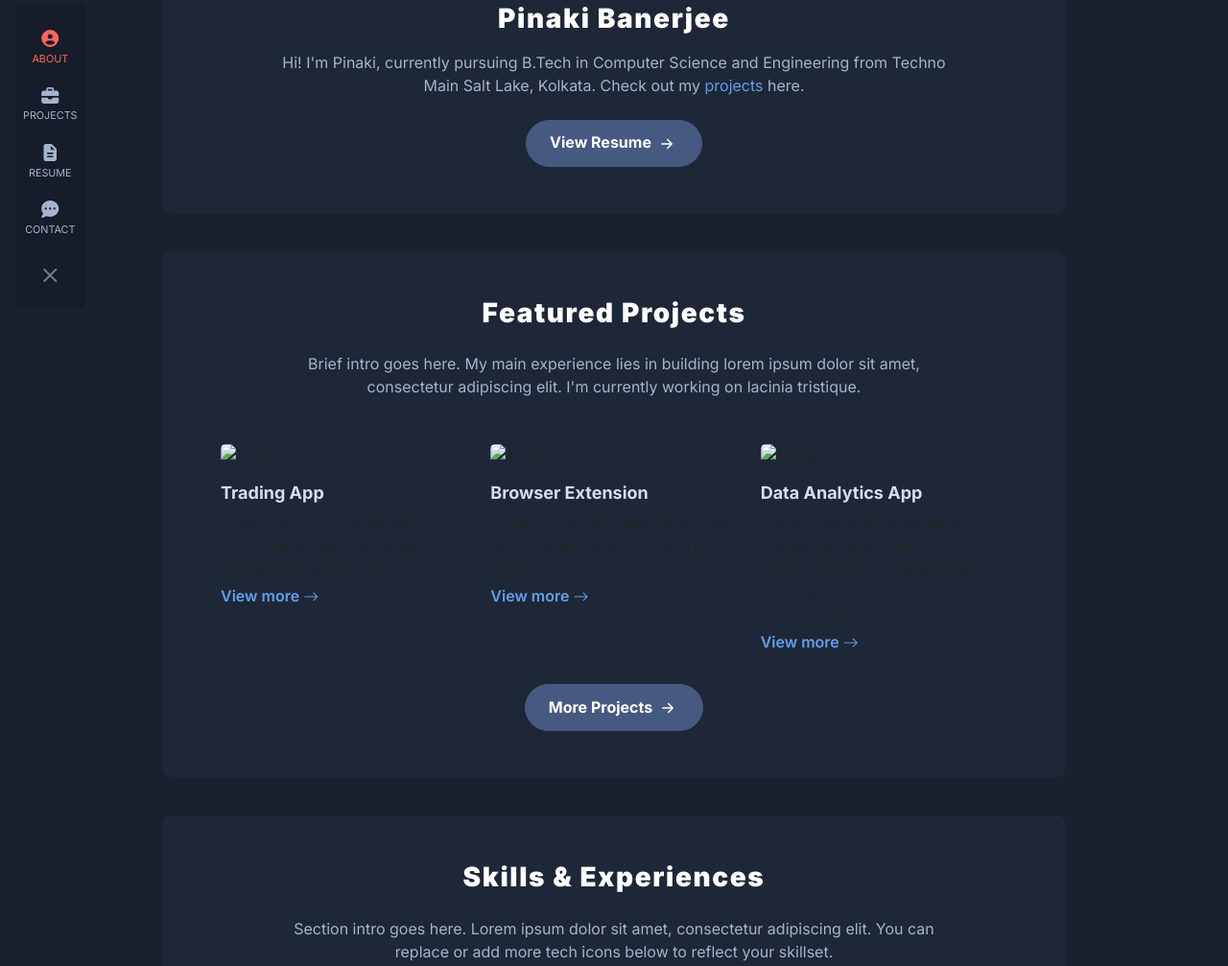
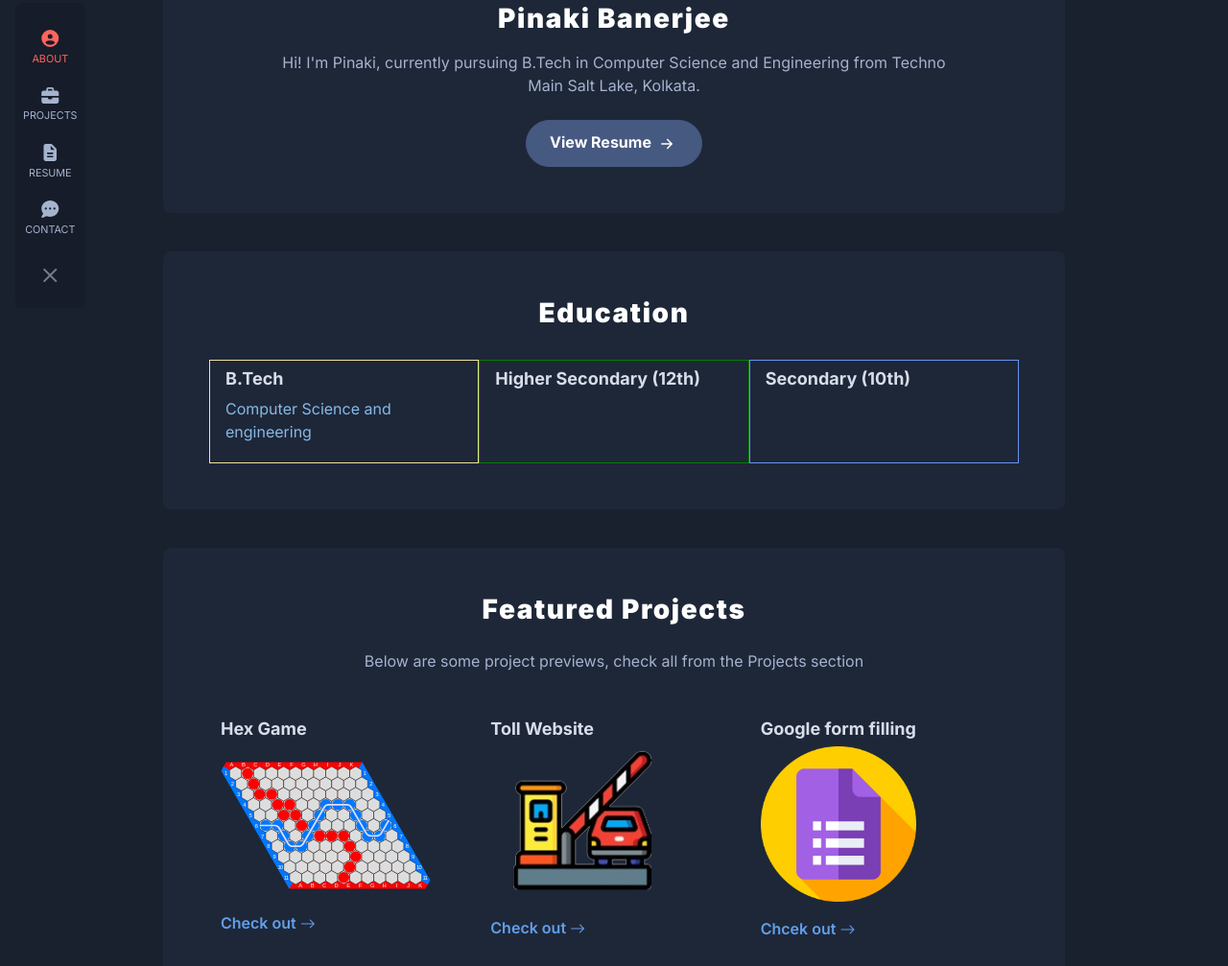
Before and after one commit to Pinaki19/Portfolio, a plain HTML site: page index.html in a window 1280 px wide. Shown: the part 238-1245 px from the top of the page at 96% size. Drawn offline with nearby package versions, Linux system fonts and the light colour scheme.

Commit message:
profile page half completed!

```diff
--- a/index.html
+++ b/index.html
@@ -2,7 +2,7 @@
 <html lang="en">
 
 <head>
-    <title>Pinaki overview</title>
+    <title>Index</title>
 
     <!-- Meta -->
     <meta charset="utf-8">
@@ -118,13 +118,12 @@
                 <section class="page-intro-section section has-profile-image mx-auto">
 
                     <div class="profile-holder text-center">
-                        <img class="profile-pic rounded-circle" src="profile.jpg" alt="image">
+                        <img class="profile-pic rounded-circle" src="assets/images/profile.jpg" alt="image">
                     </div><!--//profile-holder-->
                     <div class="intro-holder">
                         <h2 class="intro-name text-center mb-3">Pinaki Banerjee</h2>
                         <div class="profile-intro text-md-center limit-max-width mx-auto">
-                            <p>Hi! I'm Pinaki, currently pursuing B.Tech in Computer Science and Engineering from Techno Main Salt Lake, Kolkata.
-                                Check out my <a href="/projects">projects</a> here.</p>
+                            <p>Hi! I'm Pinaki, currently pursuing B.Tech in Computer Science and Engineering from Techno Main Salt Lake, Kolkata.</p>
                         </div>
                     </div><!--//intro-holder-->
 
@@ -138,23 +137,52 @@
                     </div><!--//section-cta-->
 
                 </section><!--//page-intro-section-->
+                <section class="featured-projects-section section mx-auto">
+                    <h3 class="section-heading mb-4 pb-2">Education</h3>
+
+                    <div class="featured-project-list container">
+                        <div class="row justify-content-center gy-4" >
+                            <div class="col-12 col-md-6 col-lg-4" style="border:1px solid rgb(242, 228, 151);">
+                                <div class="card" style="padding:4px;">
+                                    <h5 class="card-title pt-1"><a>B.Tech</a></h5>
+                                    <div style="color:rgb(134, 185, 230);">
+                                        <p>Computer Science and engineering</p>
+
+                                    </div>
+                                </div><!--//card-->
+                            </div><!--//col-->
+                            <div class="col-12 col-md-6 col-lg-4" style="border:1px solid green;">
+                                <div class="card" style="padding:4px;">
+                                    <h5 class="card-title pt-1"><a>Higher Secondary (12th)</a></h5>
+
+                                </div><!--//card-->
+                            </div><!--//col-->
+                            <div class="col-12 col-md-6 col-lg-4" style="border:1px solid rgb(105, 148, 241);">
+                                <div class="card" style="padding:4px;">
+                                    <h5 class="card-title pt-1"><a>Secondary (10th)</a></h5>
+
+                                </div><!--//card-->
+                            </div><!--//col-->
+
+                        </div><!--//row-->
+
+                    </div><!--//project-list-->
+
+                </section><!--//Education section-->
 
                 <section class="featured-projects-section section mx-auto">
                     <h3 class="section-heading mb-4">Featured Projects</h3>
-                    <div class="section-intro mb-5 limit-max-width mx-auto text-md-center">Brief intro goes here. My
-                        main experience lies in building lorem ipsum dolor sit amet, consectetur adipiscing elit. I'm
-                        currently working on lacinia tristique.</div>
+                    <div class="section-intro mb-5 limit-max-width mx-auto text-md-center">Below are some project previews, check all from the Projects section
+
+                    </div>
                     <div class="featured-project-list container">
                         <div class="row justify-content-center gy-4">
                             <div class="col-12 col-md-6 col-lg-4">
                                 <div class="card">
-                                    <img src="images/projects/project-thumb-1.png" class="card-img-top"
-                                        alt="image">
-                                    <div class="card-body px-0">
-                                        <h5 class="card-title"><a href="case-study">Trading App</a></h5>
-                                        <p class="card-text mb-1">Project summary goes here. Lorem ipsum dolor sit amet,
-                                            consectetur adipiscing elit.</p>
-                                        <div><a class="card-link more-link" href="case-study">View more <span
+                                    <h5 class="card-title"><a>Hex Game</a></h5>
+                                    <div class="card-body px-0 ">
+                                        <img style="width:85%;height:85%;" src="assets/images/Hex_board.svg" class="card-img-top" alt="Hex board image">
+                                        <div style="padding-top:9%;"><a class="card-link more-link" href="https://hexgame.onrender.com/" target="_blank">Check out <span
                                                     class="link-arrow"><i class="bi bi-arrow-right"></i></span></a>
                                         </div>
                                     </div>
@@ -162,13 +190,12 @@
                             </div><!--//col-->
                             <div class="col-12 col-md-6 col-lg-4">
                                 <div class="card">
-                                    <img src="images/projects/project-thumb-6.png" class="card-img-top"
-                                        alt="image">
+                                    <h5 class="card-title"><a>Toll Website</a></h5>
+                                    <img style="width:75%;height:75%;" src="assets/images/toll-gate.png" class="card-img-top"
+                                        alt="Toll plaza image">
                                     <div class="card-body px-0">
-                                        <h5 class="card-title"><a href="case-study">Browser Extension</a></h5>
-                                        <p class="card-text mb-1">Project summary goes here. Cras vehicula felis sed
-                                            eros lacinia rhoncus.</p>
-                                        <div><a class="card-link more-link" href="case-study">View more <span
+
+                                        <div><a class="card-link more-link" href="https://toll-plaza.vercel.app/" target="_blank">Check out <span
                                                     class="link-arrow"><i class="bi bi-arrow-right"></i></span></a>
                                         </div>
                                     </div>
@@ -176,14 +203,12 @@
                             </div><!--//col-->
                             <div class="col-12 col-md-6 col-lg-4">
                                 <div class="card">
-                                    <img src="images/projects/project-thumb-4.png" class="card-img-top"
+                                    <h5 class="card-title"><a>Google form filling</a></h5>
+                                    <img style="width:63%;height:63%;" src="assets/images/Forms.png" class="card-img-top"
                                         alt="image">
                                     <div class="card-body px-0">
-                                        <h5 class="card-title"><a href="case-study">Data Analytics App</a></h5>
-                                        <p class="card-text mb-1">Project summary goes here. Maecenas eget finibus
-                                            risus. Etiam volutpat elit pellentesque felis dignissim, tempor maximus est
-                                            commodo.</p>
-                                        <div><a class="card-link more-link" href="case-study">View more <span
+
+                                        <div><a class="card-link more-link" href="https://autofiller-83ad.onrender.com/" target="_blank">Chcek out <span
                                                     class="link-arrow"><i class="bi bi-arrow-right"></i></span></a>
                                         </div>
 
@@ -203,7 +228,6 @@
                     </div><!--//project-list-->
 
                 </section><!--//projects-section-->
-
 
 
                 <section class="skills-section section mx-auto mb-0">
--- a/mode-toggle.js
+++ b/mode-toggle.js
@@ -10,6 +10,7 @@ function setThemeFromCookie() {
 	// Check if the cookie is set
 	if (typeof Cookies.get('mode') !== "undefined" ) {
 		documentBody.classList.add('light-mode');
+
 		modeToggler.checked = true; // toggle change
 
 		console.log('Cookie: light mode' );
```
Also changed, not shown: contact.html (+1 -1 lines), projects.html (+1 -1 lines), resume.html (+1 -1 lines), assets/images/Forms.png (added), assets/images/Hex_board.svg (added), assets/images/profile.jpg (renamed from profile.jpg), assets/images/toll-gate.png (added).
